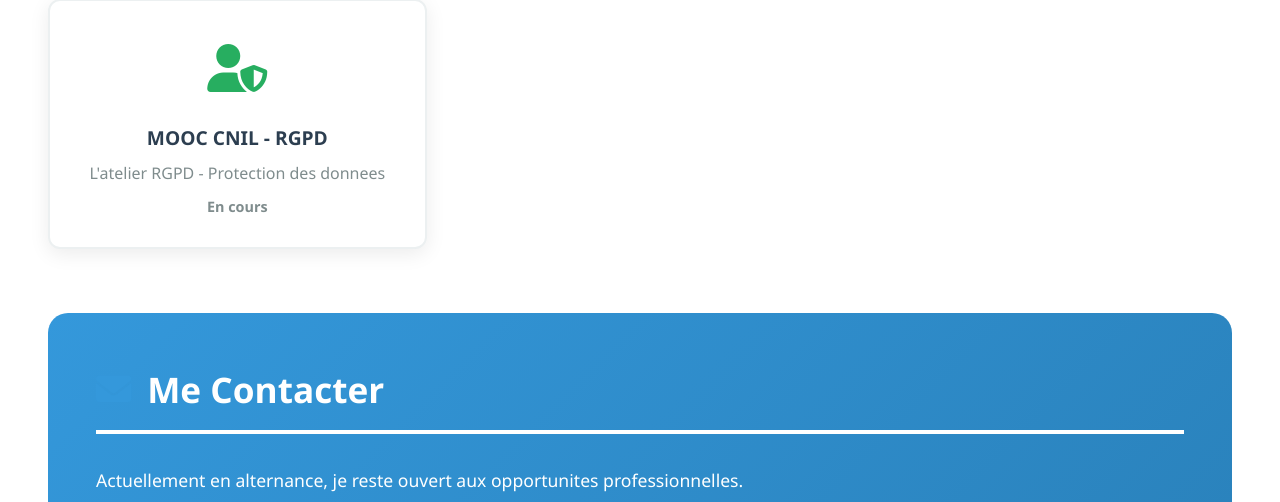
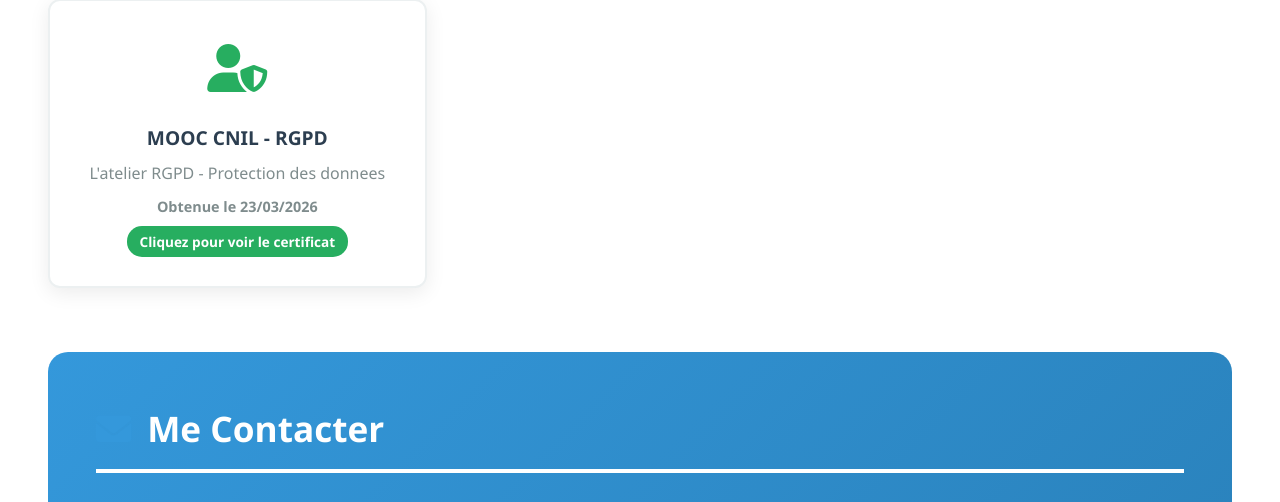
Before and after one commit to simon-etc/portfolio, a website: page index.html in a window 1280 px wide. Shown: the part 7537-8039 px from the top of the page. Drawn offline with Linux system fonts and the light colour scheme.

```diff
--- a/index.html
+++ b/index.html
@@ -1666,7 +1666,8 @@
                     </div>
                     <h3>MOOC CNIL - RGPD</h3>
                     <p style="margin: 0.5rem 0;">L'atelier RGPD - Protection des donnees</p>
-                    <p class="certification-date">En cours</p>
+                    <p class="certification-date">Obtenue le 23/03/2026</p>
+                    <span class="certification-badge">Cliquez pour voir le certificat</span>
                 </div>
             </div>
         </section>
```
